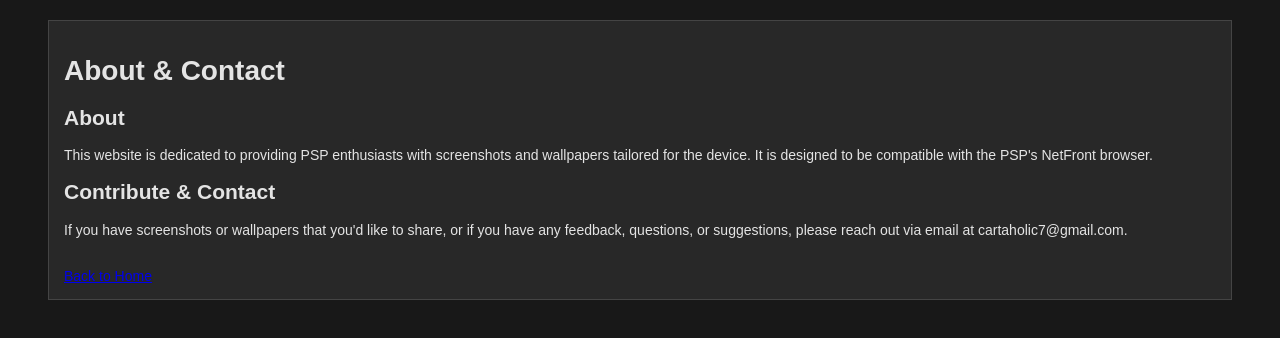
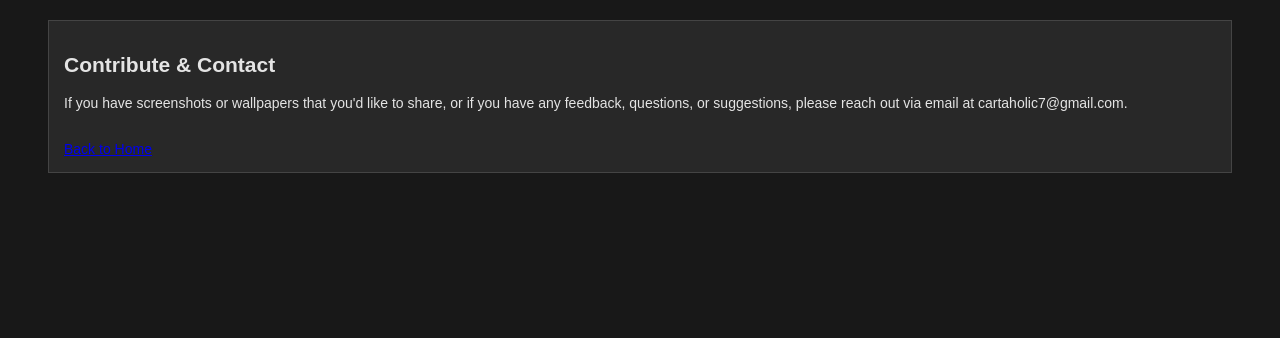
Before and after one commit to Ktos27/ktos27.github.io, a plain HTML site: page about.html in a window 1280 px wide. Drawn offline with Linux system fonts and the light colour scheme.

Commit message:
screenshots

```diff
--- a/about.html
+++ b/about.html
@@ -7,10 +7,6 @@
 </head>
 <body>
     <div class="container">
-        <h1>About & Contact</h1>
-
-        <h2>About</h2>
-        <p>This website is dedicated to providing PSP enthusiasts with screenshots and wallpapers tailored for the device. It is designed to be compatible with the PSP's NetFront browser.</p>
 
         <h2>Contribute & Contact</h2>
         <p>If you have screenshots or wallpapers that you'd like to share, or if you have any feedback, questions, or suggestions, please reach out via email at cartaholic7@gmail.com.</p>
```
Also changed, not shown: screenshots/TTT/pic_0000.bmp (added), screenshots/TTT/pic_0001.bmp (added), screenshots/TTT/pic_0002.bmp (added), screenshots/TTT/pic_0003.bmp (added), screenshots/gtalcs/pic_0000.bmp (added), screenshots/sims2/pic_0001.bmp (added), screenshots/sims2/pic_0006.bmp (added), screenshots/sims2/pic_0007.bmp (added), screenshots/sims2/pic_0009.bmp (added), screenshots/sims2/pic_0012.bmp (added), screenshots/sims2/pic_0013.bmp (added).
